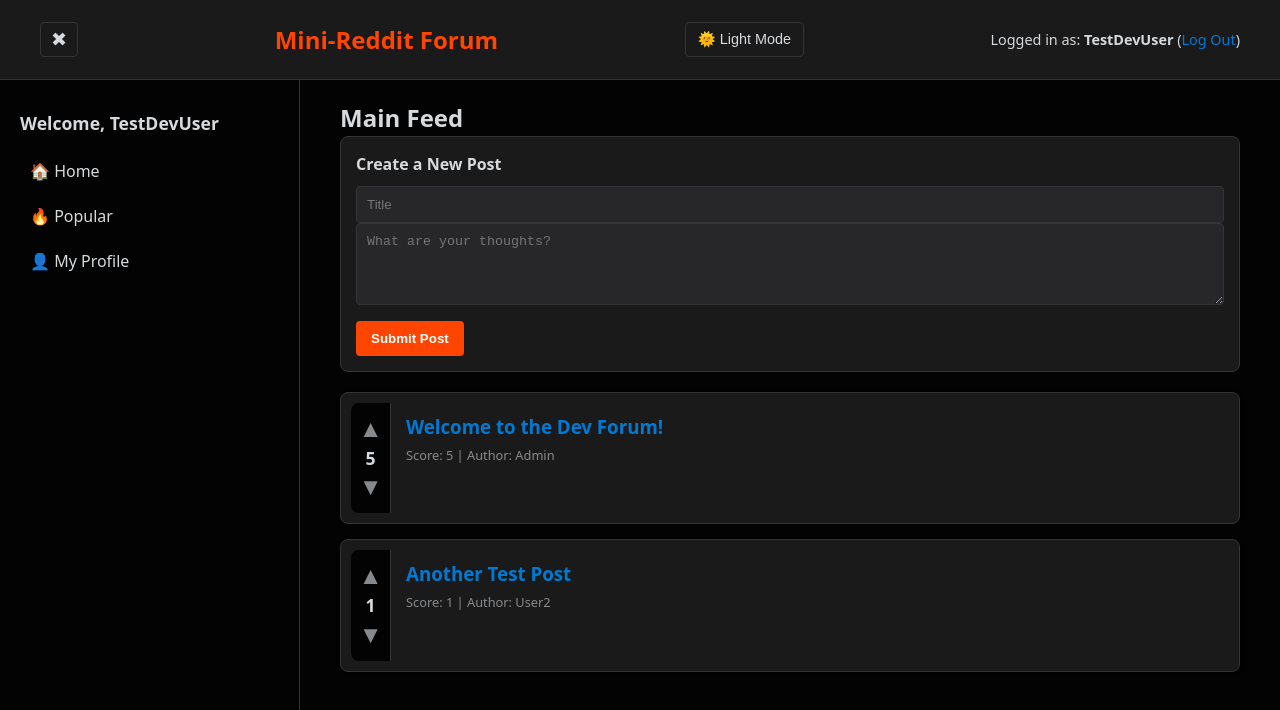
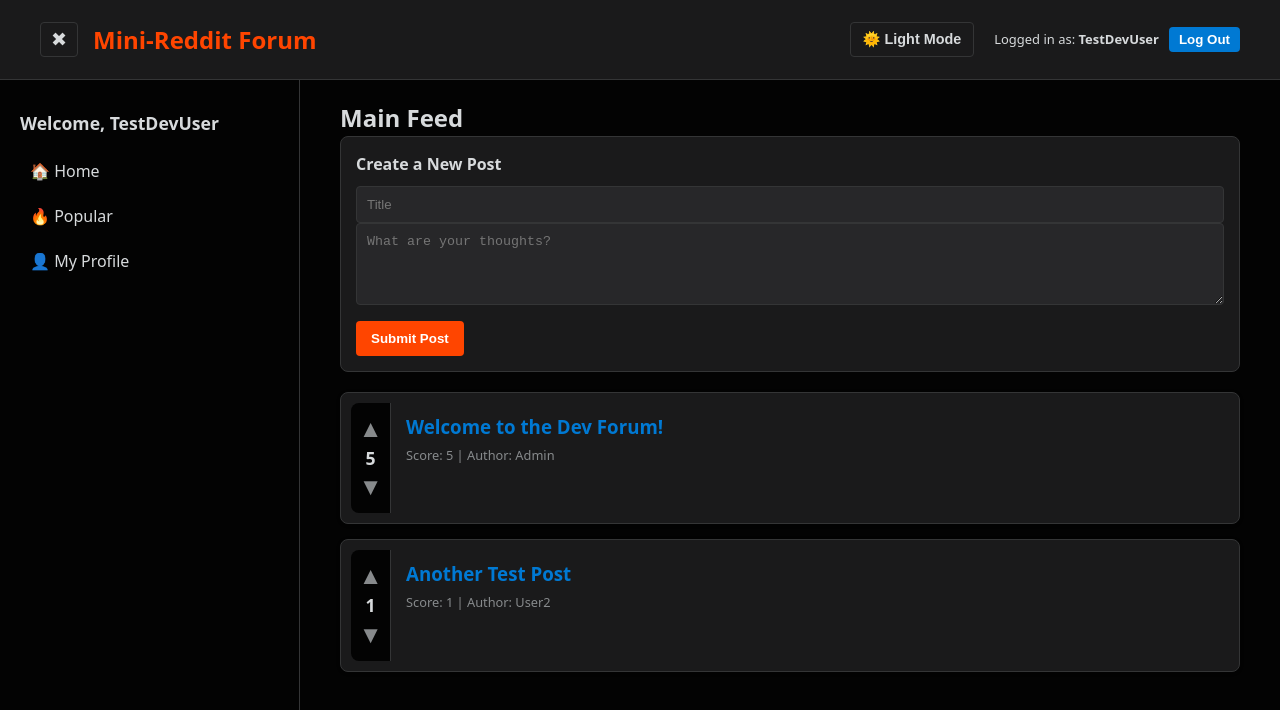
Before and after one commit to Aram04/forum-app, a React app in the folder frontend/: page / in a window 1280 px wide. Both pictures are taken after a click on the button "Log In as Dev User". Shown: the top 710 px of the page. Built offline with nearby package versions, Linux system fonts and the light colour scheme; the HTML template or start-up script is replaced by a standard one.

Commit message:
Fixed header

```diff
--- a/frontend/src/App.jsx
+++ b/frontend/src/App.jsx
@@ -124,7 +124,10 @@ function App() {
 
                 {/* Header */}
                 <header className="app-header">
-                    {/* NEW: Sidebar Toggle Button (Hamburger) */}
+
+                    {/* LEFT SECTION */}
+                    <div className="header-left">
+                        {/* Sidebar Toggle Button (Hamburger) */}
                         <button onClick={toggleSidebar} className="sidebar-toggle-btn">
                             {isSidebarVisible ? '✖' : '☰'}
                         </button>
@@ -132,37 +135,38 @@ function App() {
                         <h1>
                             <Link to="/" style={{ color: 'inherit', textDecoration: 'none' }}>Mini-Reddit Forum</Link>
                         </h1>
+                    </div>
 
+
+                    {/* RIGHT SECTION */}
+                    <div className="header-right">
+                        {/* Dark Mode Toggle */}
                         <button
                             onClick={toggleTheme}
-                        style={{
-                            padding: '8px 12px',
-                            border: '1px solid var(--color-border)',
-                            borderRadius: '4px',
-                            cursor: 'pointer',
-                            backgroundColor: 'var(--color-surface)',
-                            color: 'var(--color-text-primary)',
-                            fontSize: '0.9em'
-                        }}
+                            className="theme-toggle-btn"
                         >
                             {isDarkMode ? '🌞 Light Mode' : '🌙 Dark Mode'}
                         </button>
 
+                        {/* User Status and Logout */}
                         {user ? (
-                        <p>Logged in as: <strong>{user.username}</strong> (
-                            <a
-                                href="#"
+                            <div className="user-status-container">
+                                <p>Logged in as: <strong>{user.username}</strong></p>
+                                {/* CHANGED: Log Out is now a button */}
+                                <button
+                                    className="logout-btn"
                                     onClick={() => {
                                         setUser(null);
                                         setView('login');
                                     }}
                                 >
                                     Log Out
-                            </a>
-                        )</p>
+                                </button>
+                            </div>
                         ) : (
                             <p>Please log in or sign up.</p>
                         )}
+                    </div>
                 </header>
 
                 {/* Sidebar: Conditionally Rendered */}
--- a/frontend/src/index.css
+++ b/frontend/src/index.css
@@ -107,9 +107,70 @@ body {
   border-bottom: 1px solid var(--color-border);
 }
 
+/* NEW: Ensures the title and hamburger stay together on the left */
+.header-left {
+    display: flex;
+    align-items: center;
+}
+
+/* NEW: Groups Dark Mode and User Status on the right */
+.header-right {
+    display: flex;
+    align-items: center;
+    gap: 20px; /* Space between Dark Mode toggle and user status */
+}
+
 .app-header h1 {
     font-size: 1.5em;
     color: var(--color-primary);
+    /* Moves the title slightly away from the toggle button */
+    margin-left: 5px;
+}
+
+/* Updated styling for the Theme Toggle button */
+.theme-toggle-btn {
+    padding: 8px 12px;
+    border: 1px solid var(--color-border);
+    border-radius: 4px;
+    cursor: pointer;
+    background-color: var(--color-button-default);
+    color: var(--color-text-primary);
+    font-size: 0.9em;
+    font-weight: bold;
+    transition: background-color 0.2s, border-color 0.2s;
+}
+
+.dark-mode .theme-toggle-btn {
+    background-color: var(--color-surface);
+    border-color: var(--color-border);
+}
+.theme-toggle-btn:hover {
+    border-color: var(--color-primary);
+}
+
+/* NEW: Styles for Logged-in Status */
+.user-status-container {
+    display: flex;
+    align-items: center;
+    font-size: 0.9em;
+}
+
+/* NEW: Logout Button Style */
+.logout-btn {
+    background-color: var(--color-secondary); /* Use Link Blue */
+    color: white;
+    border: none;
+    border-radius: 4px;
+    padding: 5px 10px;
+    margin-left: 10px;
+    cursor: pointer;
+    font-weight: bold;
+    transition: background-color 0.2s;
+}
+
+.logout-btn:hover {
+    background-color: var(--color-secondary);
+    filter: brightness(1.1);
 }
 
 .sidebar-toggle-btn {
```
Lines whose indentation alone changed are shown as unchanged.
